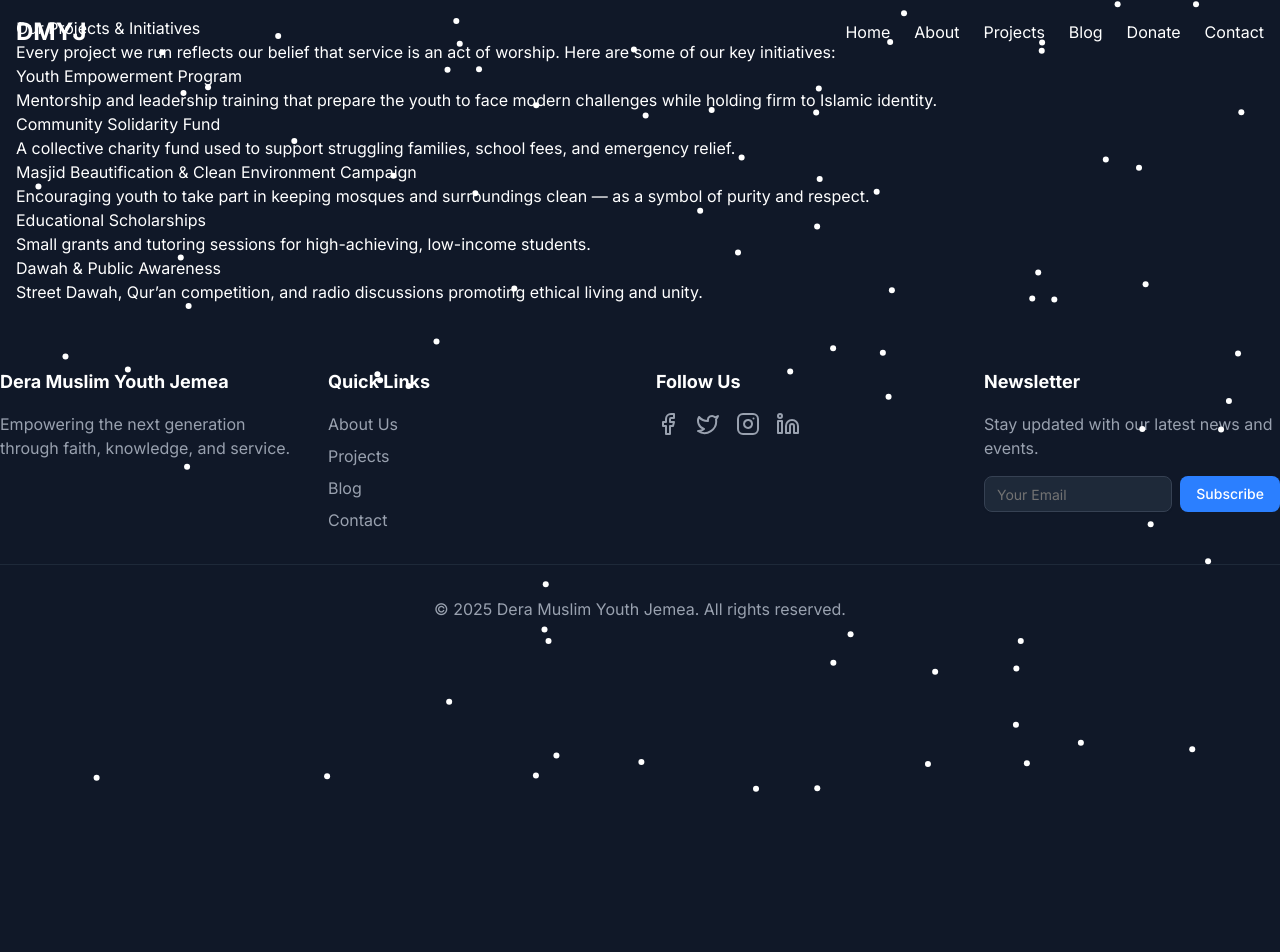
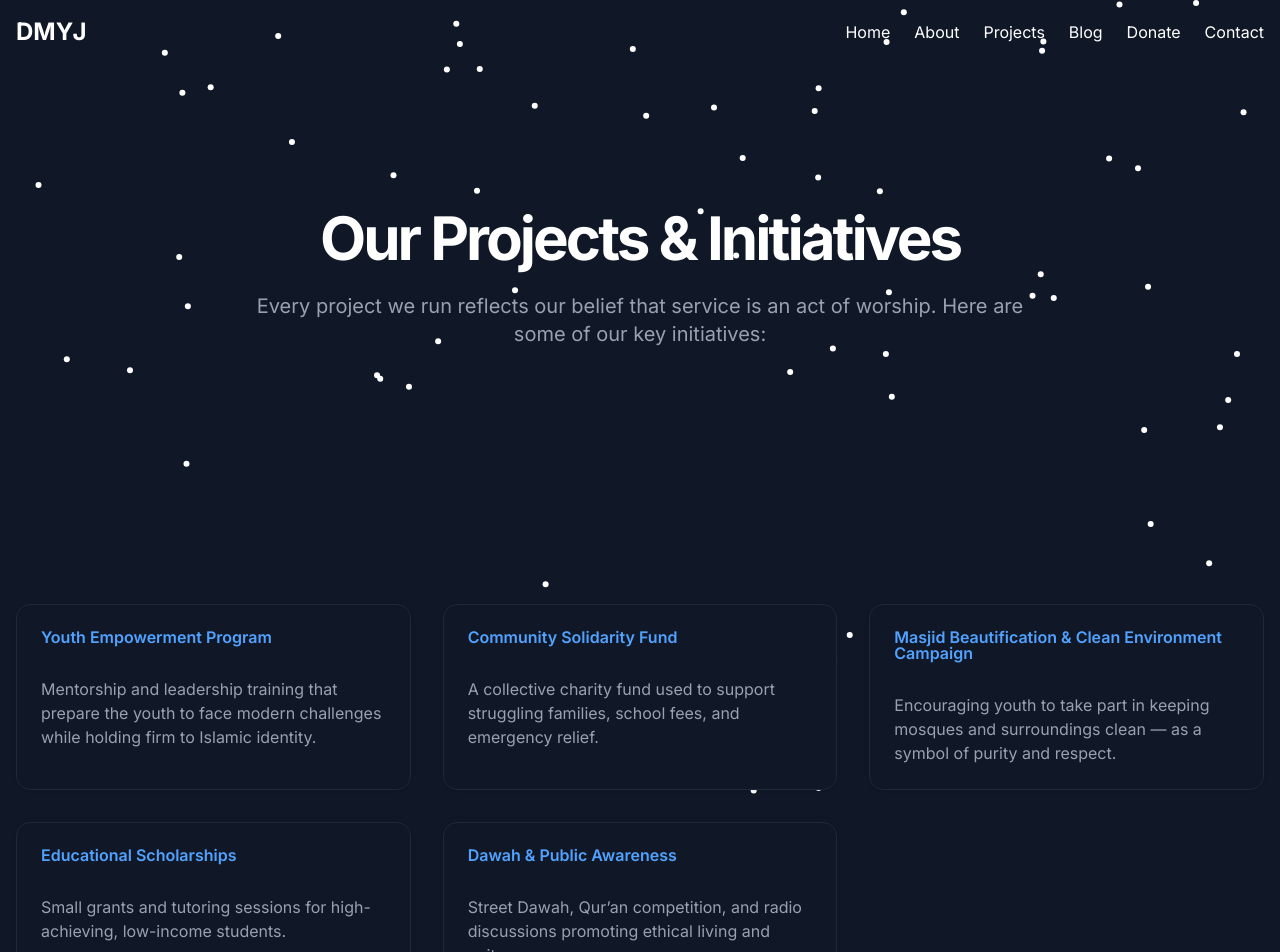
Before and after one commit to marwanGA09/Dhera-muslim-youth-jemea, a Next.js app: page /projects in a window 1280 px wide. Shown: the top 952 px of the page. Before the commit the page ends 800 px from the top, so only its background shows below. Built offline with nearby package versions, Linux system fonts and the light colour scheme.

Commit message:
style project branch

```diff
--- a/app/projects/page.tsx
+++ b/app/projects/page.tsx
@@ -1,36 +1,96 @@
-import React from 'react';
+'use client';
+
+import { motion } from 'framer-motion';
+import { Card, CardContent, CardHeader, CardTitle } from '@/components/ui/card';
 
 export default function ProjectsPage() {
+  const containerVariants = {
+    hidden: { opacity: 0 },
+    visible: {
+      opacity: 1,
+      transition: { staggerChildren: 0.3, delayChildren: 0.5 },
+    },
+  };
+
+  const itemVariants = {
+    hidden: { y: 50, opacity: 0, scale: 0.9 },
+    visible: { y: 0, opacity: 1, scale: 1, transition: { duration: 0.8, ease: [0.6, -0.05, 0.01, 0.99] as [number, number, number, number] } },
+  };
+
+  const cardHover = { scale: 1.05, transition: { duration: 0.3 } };
+
   return (
-    <main>
-      <section>
-        <h1>Our Projects & Initiatives</h1>
-        <p>
+    <motion.div
+      variants={containerVariants}
+      initial="hidden"
+      animate="visible"
+      className="mt-32 space-y-24 md:space-y-32"
+    >
+      {/* Hero Section */}
+      <motion.section variants={itemVariants} className="text-center py-16">
+        <h1 className="text-5xl md:text-6xl font-bold tracking-tighter mb-6">
+          Our Projects & Initiatives
+        </h1>
+        <p className="text-xl text-gray-400 max-w-3xl mx-auto">
           Every project we run reflects our belief that service is an act of worship. Here are some of our key initiatives:
         </p>
-        <ul>
-          <li>
-            <h2>Youth Empowerment Program</h2>
-            <p>Mentorship and leadership training that prepare the youth to face modern challenges while holding firm to Islamic identity.</p>
-          </li>
-          <li>
-            <h2>Community Solidarity Fund</h2>
-            <p>A collective charity fund used to support struggling families, school fees, and emergency relief.</p>
-          </li>
-          <li>
-            <h2>Masjid Beautification & Clean Environment Campaign</h2>
-            <p>Encouraging youth to take part in keeping mosques and surroundings clean — as a symbol of purity and respect.</p>
-          </li>
-          <li>
-            <h2>Educational Scholarships</h2>
-            <p>Small grants and tutoring sessions for high-achieving, low-income students.</p>
-          </li>
-          <li>
-            <h2>Dawah & Public Awareness</h2>
-            <p>Street Dawah, Qur’an competition, and radio discussions promoting ethical living and unity.</p>
-          </li>
-        </ul>
-      </section>
-    </main>
+      </motion.section>
+
+      {/* Projects Grid */}
+      <motion.section variants={itemVariants} className="py-16">
+        <div className="grid grid-cols-1 md:grid-cols-2 lg:grid-cols-3 gap-8">
+          <motion.div whileHover={cardHover}>
+            <Card className="h-full bg-gray-900 border-gray-800">
+              <CardHeader>
+                <CardTitle className="text-blue-400">Youth Empowerment Program</CardTitle>
+              </CardHeader>
+              <CardContent>
+                <p className="text-gray-400">Mentorship and leadership training that prepare the youth to face modern challenges while holding firm to Islamic identity.</p>
+              </CardContent>
+            </Card>
+          </motion.div>
+          <motion.div whileHover={cardHover}>
+            <Card className="h-full bg-gray-900 border-gray-800">
+              <CardHeader>
+                <CardTitle className="text-blue-400">Community Solidarity Fund</CardTitle>
+              </CardHeader>
+              <CardContent>
+                <p className="text-gray-400">A collective charity fund used to support struggling families, school fees, and emergency relief.</p>
+              </CardContent>
+            </Card>
+          </motion.div>
+          <motion.div whileHover={cardHover}>
+            <Card className="h-full bg-gray-900 border-gray-800">
+              <CardHeader>
+                <CardTitle className="text-blue-400">Masjid Beautification & Clean Environment Campaign</CardTitle>
+              </CardHeader>
+              <CardContent>
+                <p className="text-gray-400">Encouraging youth to take part in keeping mosques and surroundings clean — as a symbol of purity and respect.</p>
+              </CardContent>
+            </Card>
+          </motion.div>
+          <motion.div whileHover={cardHover}>
+            <Card className="h-full bg-gray-900 border-gray-800">
+              <CardHeader>
+                <CardTitle className="text-blue-400">Educational Scholarships</CardTitle>
+              </CardHeader>
+              <CardContent>
+                <p className="text-gray-400">Small grants and tutoring sessions for high-achieving, low-income students.</p>
+              </CardContent>
+            </Card>
+          </motion.div>
+          <motion.div whileHover={cardHover}>
+            <Card className="h-full bg-gray-900 border-gray-800">
+              <CardHeader>
+                <CardTitle className="text-blue-400">Dawah & Public Awareness</CardTitle>
+              </CardHeader>
+              <CardContent>
+                <p className="text-gray-400">Street Dawah, Qur’an competition, and radio discussions promoting ethical living and unity.</p>
+              </CardContent>
+            </Card>
+          </motion.div>
+        </div>
+      </motion.section>
+    </motion.div>
   );
 }
```
